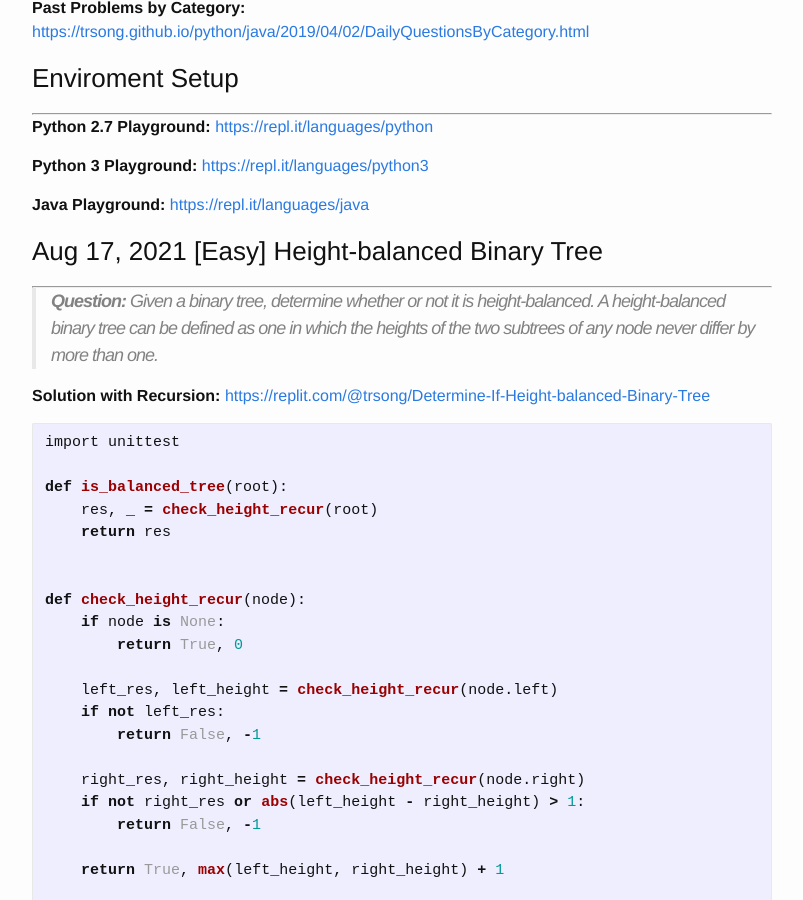
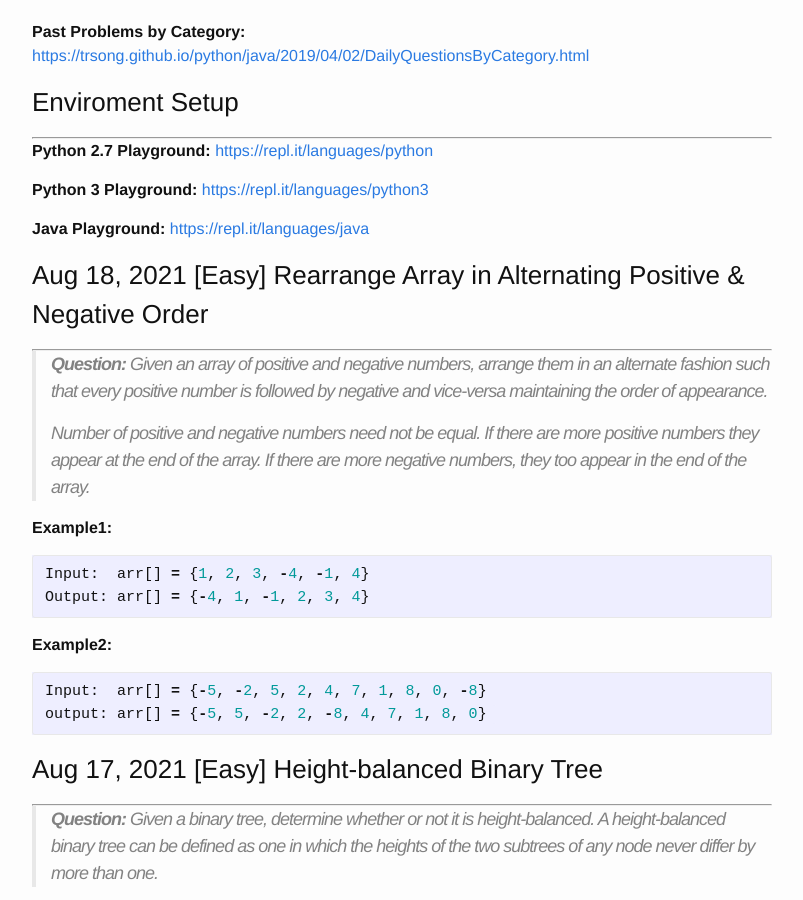
Before and after one commit to trsong/trsong.github.io, a Jekyll site: the page built from _posts/2021-08-01-DailyQuestionsAug.md, in a window 1280 px wide and 900 px high, scrolled down 738 px. Shown: the whole window, without its empty margins (238-1041 px from the left). Built offline with Jekyll 4.4.1, drawn with Linux system fonts in a browser that asks for light colours; some of the changed text lies outside the part shown.

Commit message:
Add Aug 18 question.

````diff
--- a/_posts/2021-08-01-DailyQuestionsAug.md
+++ b/_posts/2021-08-01-DailyQuestionsAug.md
@@ -19,6 +19,25 @@ categories: Python/Java
 **Python 3 Playground:** [https://repl.it/languages/python3](https://repl.it/languages/python3)
 
 **Java Playground:** [https://repl.it/languages/java](https://repl.it/languages/java)
+
+
+### Aug 18, 2021 \[Easy\]  Rearrange Array in Alternating Positive & Negative Order
+---
+> **Question:** Given an array of positive and negative numbers, arrange them in an alternate fashion such that every positive number is followed by negative and vice-versa maintaining the order of appearance.
+>
+> Number of positive and negative numbers need not be equal. If there are more positive numbers they appear at the end of the array. If there are more negative numbers, they too appear in the end of the array.
+
+**Example1:**
+```py
+Input:  arr[] = {1, 2, 3, -4, -1, 4}
+Output: arr[] = {-4, 1, -1, 2, 3, 4}
+```
+
+**Example2:**
+```py
+Input:  arr[] = {-5, -2, 5, 2, 4, 7, 1, 8, 0, -8}
+output: arr[] = {-5, 5, -2, 2, -8, 4, 7, 1, 8, 0}
+```
 
 
 ### Aug 17, 2021 \[Easy\] Height-balanced Binary Tree
````
